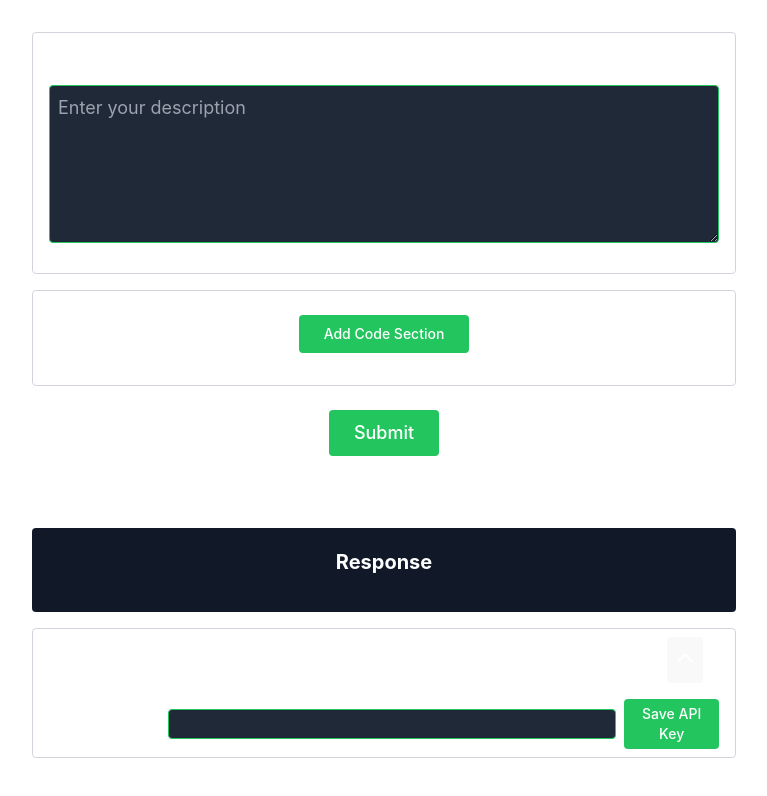
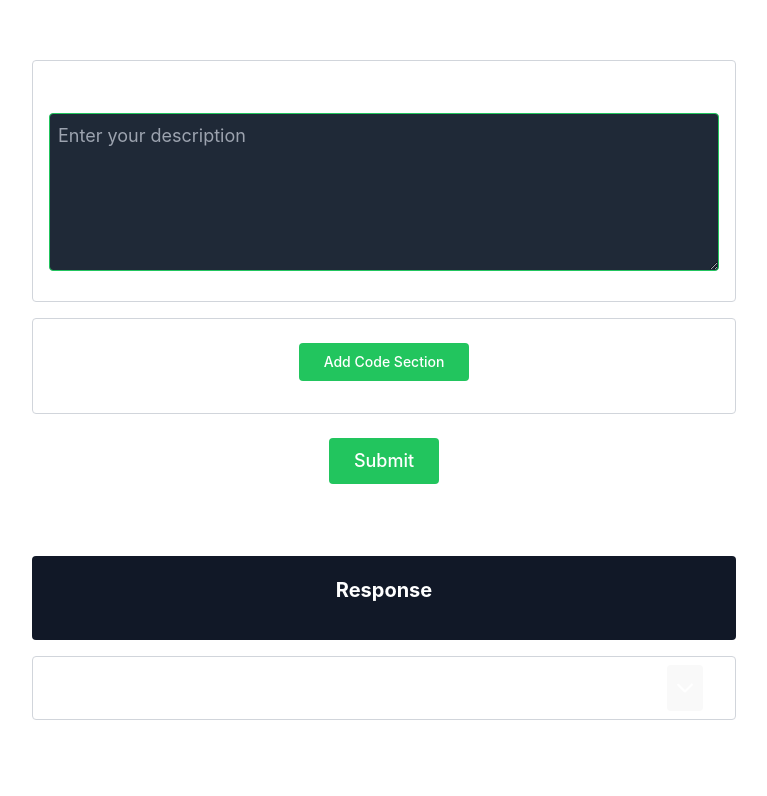
Before and after one commit to petersopko/gptcodepal, a Vue app: page / in a window 1280 px wide. Shown: the top 796 px of the page, without its empty margins (256-1023 px from the left). Built offline with nearby package versions, Linux system fonts and the light colour scheme.

Commit message:
folded settings default

```diff
--- a/src/components/Settings.vue
+++ b/src/components/Settings.vue
@@ -34,7 +34,7 @@ const emit = defineEmits(["save-api-key"]);
 const apiKey = ref("");
 const inputFocused = ref(false);
 const apiKeyHidden = computed(() => (apiKey.value ? "*".repeat(apiKey.value.length) : ""));
-const isFolded = ref(false);
+const isFolded = ref(true);
 
 onMounted(() => {
     const savedApiKey = localStorage.getItem("openai_api_key");
```
